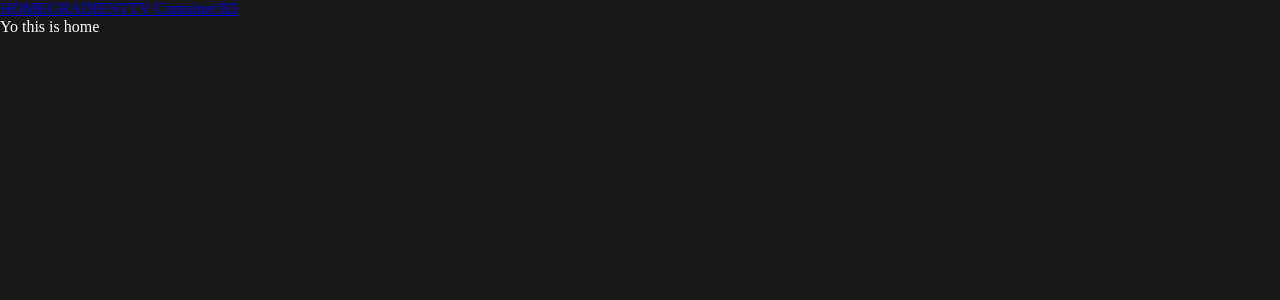
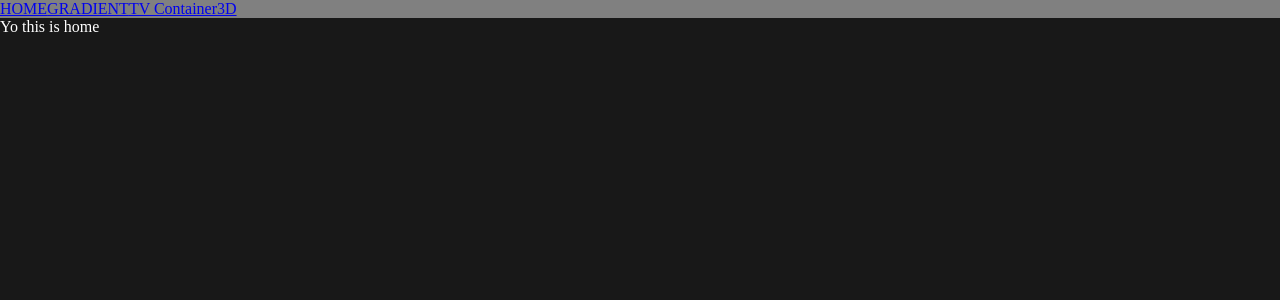
Before and after one commit to xpectro93/b_test, a React (Create React App) app in the folder frontend/: page / in a window 1280 px wide. Shown: the top 300 px of the page. Built offline with nearby package versions, Linux system fonts and the light colour scheme.

Commit message:
add css to nav

```diff
--- a/frontend/src/App.css
+++ b/frontend/src/App.css
@@ -4,3 +4,6 @@
   background-color: rgb(24,24,24);
   color:white;
 }
+nav  {
+  background-color: gray ;
+}
```
Also changed, not shown: 1 other file (tests, documents, lock files or other folders).
